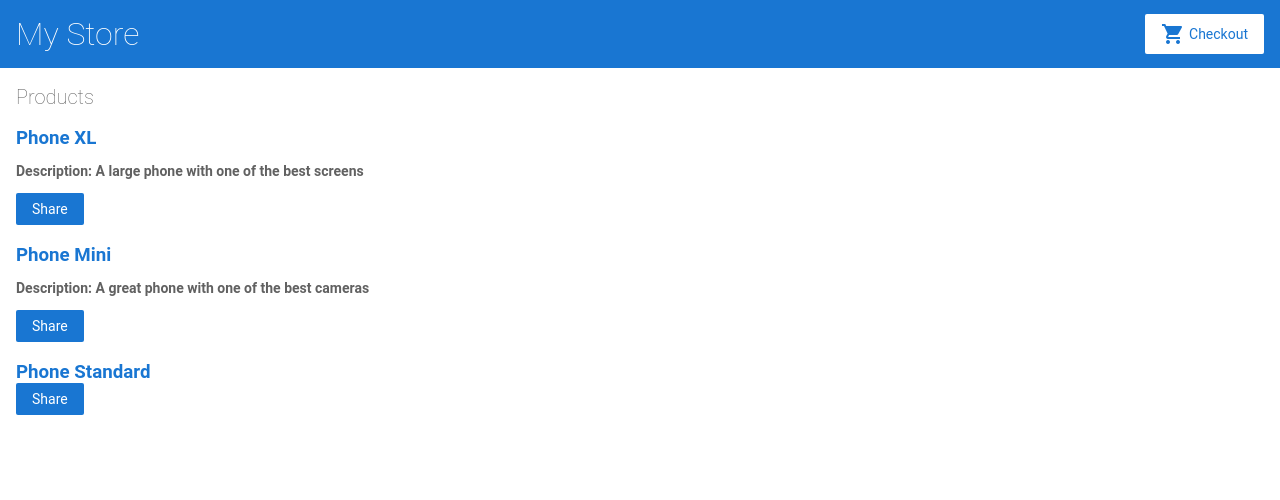
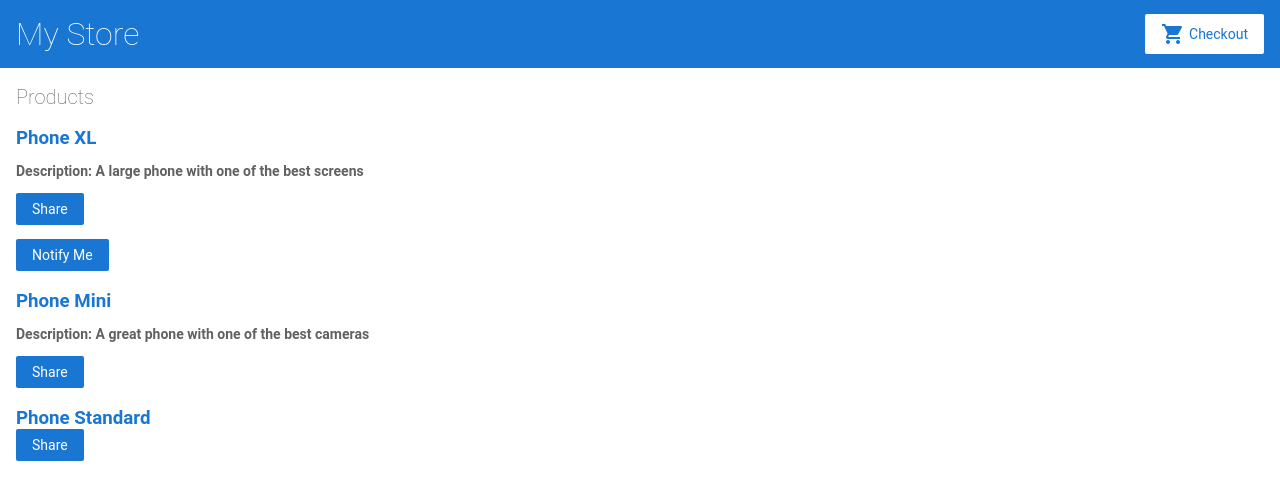
Before and after one commit to runyasak/angular-shopping-cart, an Angular app: page / in a window 1280 px wide. Shown: the top 500 px of the page. Built offline with nearby package versions, Linux system fonts and the light colour scheme.

Commit message:
feat: add product-alerts and implement

```diff
--- a/src/app/app.module.ts
+++ b/src/app/app.module.ts
@@ -4,6 +4,7 @@
 import { RouterModule } from '@angular/router';
 
 import { AppComponent } from './app.component';
+import { ProductAlertsComponent } from './product-alerts/product-alerts.component';
 import { ProductListComponent } from './product-list/product-list.component';
 import { TopBarComponent } from './top-bar/top-bar.component';
 
@@ -12,6 +13,7 @@
     AppComponent,
     TopBarComponent,
     ProductListComponent,
+    ProductAlertsComponent,
   ],
   imports: [
     BrowserModule,
--- /dev/null
+++ b/src/app/product-alerts/product-alerts.component.html
@@ -0,0 +1,3 @@
+<p *ngIf="product.price > 700">
+  <button>Notify Me</button>
+</p>
--- /dev/null
+++ b/src/app/product-alerts/product-alerts.component.ts
@@ -0,0 +1,18 @@
+import { Component, OnInit } from '@angular/core';
+import { Input } from '@angular/core';
+import type { Product } from '../../interfaces/Product.interface';
+
+@Component({
+  selector: 'app-product-alerts',
+  templateUrl: './product-alerts.component.html',
+  styleUrls: ['./product-alerts.component.css'],
+})
+export class ProductAlertsComponent implements OnInit {
+  @Input() product!: Product;
+
+  constructor() { }
+
+  ngOnInit(): void {
+  }
+
+}
--- a/src/app/product-list/product-list.component.html
+++ b/src/app/product-list/product-list.component.html
@@ -13,5 +13,7 @@
     <button (click)="share()">
       Share
     </button>
+
+    <app-product-alerts [product]="product"></app-product-alerts>
   </h3>
 </div>
--- /dev/null
+++ b/src/interfaces/Product.interface.ts
@@ -0,0 +1,5 @@
+export interface Product {
+  name: string;
+  price: number;
+  description?: string;
+}
```
Also changed, not shown: src/app/product-alerts/product-alerts.component.css (added).
